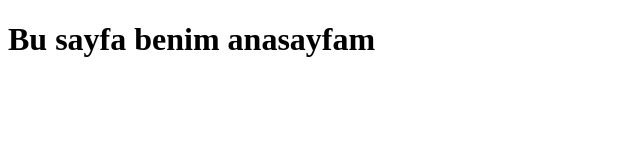
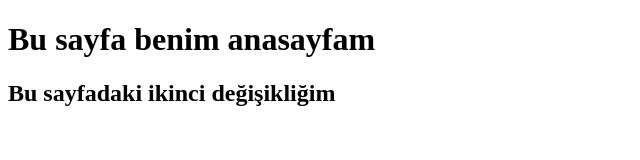
Before and after one commit to FurkanIlaslan/16eylulsabah, a plain HTML site: page index.html in a window 1280 px wide. Shown: the whole page, without its empty margins (0-640 px from the left). Drawn offline with Linux system fonts and the light colour scheme.

Commit message:
üçüncü değişiklik

```diff
--- a/index.html
+++ b/index.html
@@ -12,6 +12,7 @@
 </head>
 <body>
     <h1>Bu sayfa benim anasayfam</h1>
+    <h2>Bu sayfadaki ikinci değişikliğim</h2>
 
     <!-- ! External JS -->
     <script src="script.js"></script>
```
